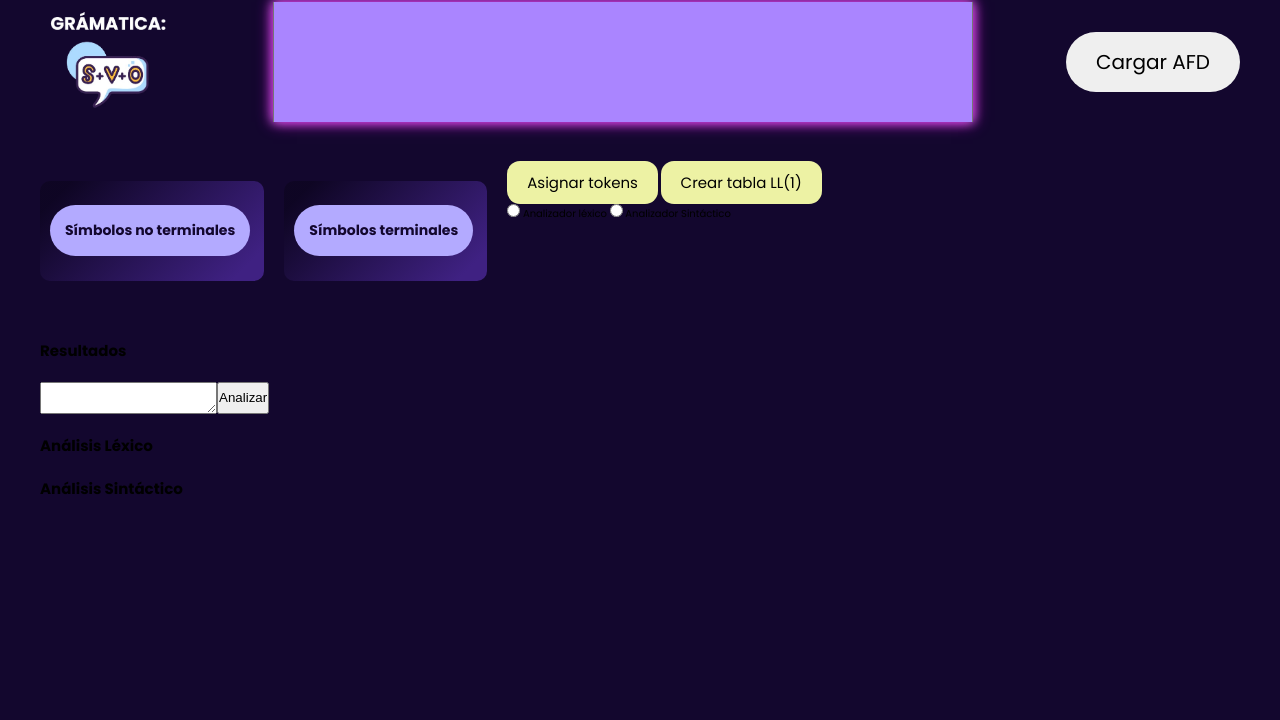
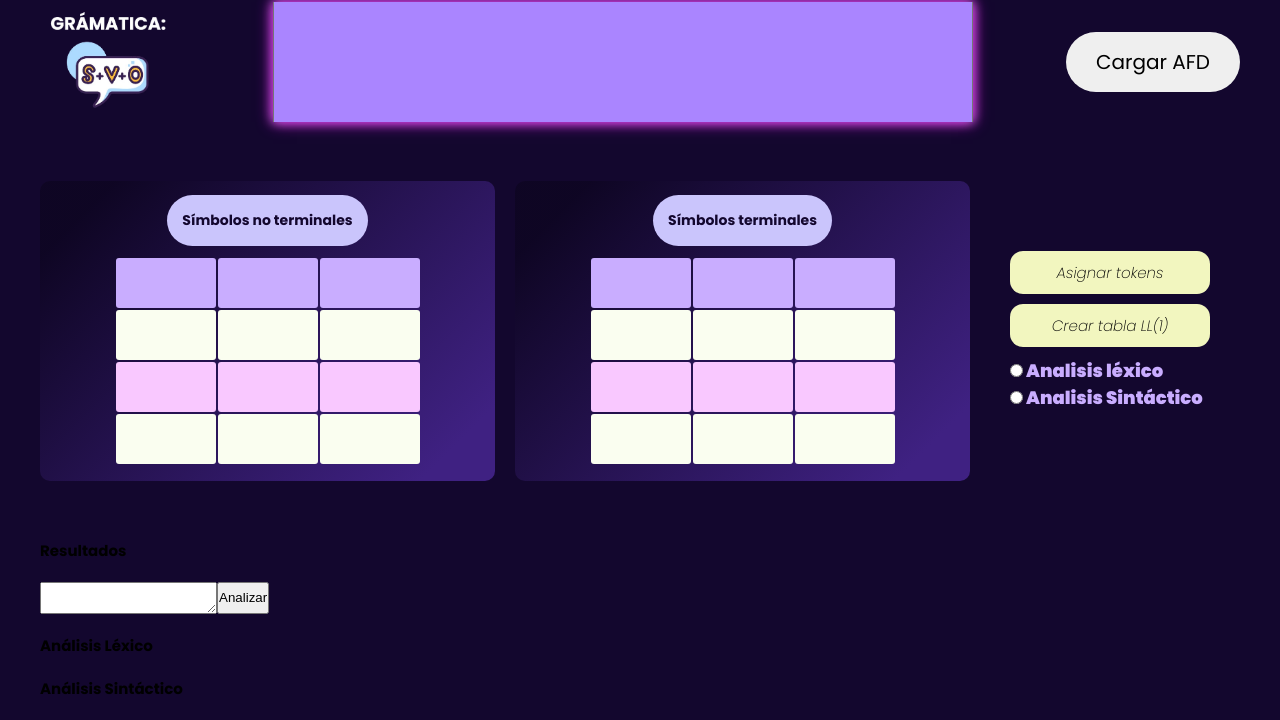
Before and after one commit to vhhatziry/Proyecto_2, a website: page public/index.html in a window 1280 px wide. Shown: the part 160-880 px from the top of the page. Before the commit the page ends 800 px from the top, so only its background shows below. Drawn offline with Linux system fonts and the light colour scheme.

Commit message:
Frontend al 90%

```diff
--- a/public/index.html
+++ b/public/index.html
@@ -52,7 +52,26 @@ Crear tabla
           <h2 class="info__container__title">Símbolos no terminales</h2>
 
           <table class="info__container__table" id="noterm">
-
+              <tr>
+                <td></td>
+                <td></td>
+                <td></td>
+              </tr>
+              <tr>
+                <td></td>
+                <td></td>
+                <td></td>
+              </tr>
+              <tr>
+                <td></td>
+                <td></td>
+                <td></td>
+              </tr>
+              <tr>
+                <td></td>
+                <td></td>
+                <td></td>
+              </tr>
           </table>
       </div>
 
@@ -60,7 +79,26 @@ Crear tabla
         <h2 class="info__container__title">Símbolos terminales</h2>
 
         <table class="info__container__table" id="term">
-
+          <tr>
+            <td></td>
+            <td></td>
+            <td></td>
+          </tr>
+          <tr>
+            <td></td>
+            <td></td>
+            <td></td>
+          </tr>
+          <tr>
+            <td></td>
+            <td></td>
+            <td></td>
+          </tr>
+          <tr>
+            <td></td>
+            <td></td>
+            <td></td>
+          </tr>
         </table>
     </div>
 
@@ -73,12 +111,14 @@ Crear tabla
       </button>
 
       <form class="info__sections">
-
-          <input type="radio" id="analizlex" name="interfaz" value="lex">
-          <label for="analizlex">Analizador léxico</label>
-
-          <input type="radio" id="analizsintact" name="interfaz" value="sintact">
-          <label for="analizsintact">Analizador Sintáctico</label>
+          <div class="info__sections__select">
+            <input type="radio" id="analizlex" name="interfaz" value="lex">
+            <label for="analizlex">Analisis léxico</label>
+          </div>
+          <div class="info__sections__select">
+            <input type="radio" id="analizsintact" name="interfaz" value="sintact">
+            <label for="analizsintact">Analisis Sintáctico</label>
+          </div>
       </form>
   </div>
   </section>
--- a/src/scss/_variables.scss
+++ b/src/scss/_variables.scss
@@ -65,6 +65,8 @@ $vista-blue-900: #142bff;
 
 $indigo-trans: color.adjust($tropical-indigo-900, $alpha: 0.5, $lightness: -20%);
 $russian-trans: color.adjust($russian-violet-600, $alpha: 0.5, $lightness: -20%);
-$button: #b3aaff;
+$button: #cac5fc;
+$trans: color.adjust($tropical-indigo-900, $alpha: 1, $lightness: -90%);
+
 //Fuente para titulo
 @import url('https://fonts.googleapis.com/css2?family=Montserrat:ital,wght@0,100..900;1,100..900&family=Poppins:ital,wght@0,100;0,200;0,300;0,400;0,500;0,600;0,700;0,800;0,900;1,100;1,200;1,300;1,400;1,500;1,600;1,700;1,800;1,900&display=swap');
--- a/src/scss/app.scss
+++ b/src/scss/app.scss
@@ -103,36 +103,90 @@ body {
     max-width: 120rem;
     display: flex;
     gap: 2rem;
-    &__container{
+    &__container {
         display: flex;
+        flex-direction: column;
         align-items: center;
         justify-content: center;
         text-align: center;
         margin: 2rem 0;
         padding: 1rem 1rem;
         border-radius: 1rem;
-        height: 10rem;
+        width: 100%;
+        max-width: 45.5rem;
+        height: 30rem;
         background: linear-gradient(135deg, $russian-trans 10%, #3f2182 90%);
-        &__title{
+
+        &__title {
           display: flex;
           align-items: center;
           justify-content: center;
           background-color: $button;
-            color: $russian-violet  ;
+          color: $russian-violet;
           padding: 1.5rem;
           border-radius: 4rem;
           font-size: 1.4rem;
+          margin-bottom: 1rem;
+        }
+
+        &__table {
+          display: flex;
+          flex-direction: column;
+          align-items: center;
+          td {
+            border: 4px transparent $trans;
+            width: 100px;
+            height: 50px;
+            border-radius: 0.3rem;
+          }
+
+          tr:nth-child(1) td {
+            background:  $tropical-indigo-600;
+          }
+          tr:nth-child(2) td , tr:nth-child(4) td{
+            background:  $baby-powder-100;
+          }
+
+          tr:nth-child(3) td {
+            background: $mauve-200;
+          }
+        }
+        &--actions{
+            @extend .info__container;
+            width: 24rem;
+            background: none;
+            gap: 1rem;
         }
       }
     &__button{
-        @include fuentePoppins;
-        background-color: $baby-powder-800;
+        @include poppins-extralight-italic;
+        display: block;
+        background-color: $baby-powder-700;
         font-size: 1.5rem;
         border-radius: 1.3rem;
-        padding: 1rem 2rem;
+        padding: 1rem 1.5rem;
         border: none;
+        width: 100%;
+        max-width: 20rem;
         text-decoration: none;
         cursor: pointer;
+    }
+
+    &__sections{
+        width: 20rem;
+        display: flex;
+        flex-direction: column;
+        align-items: start;
+
+        &__select{
+            @include poppins-black;
+            color: $tropical-indigo-600;
+            transition: color 0.3s ease;
+            font-size: 1.8rem;
+            &:hover{
+                color: $vista-blue-800;
+            }
+        }
     }
 }
 
@@ -142,6 +196,7 @@ body {
     max-width: 120rem;
     display: flex;
 }
+
 
 .test{
     margin: 2rem auto;
```
Also changed, not shown: public/build/css/app.css, 1 other file. Lines whose indentation alone changed are shown as unchanged.
